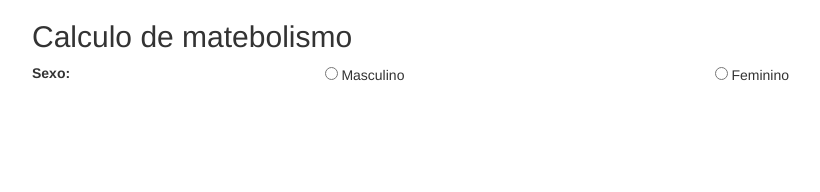
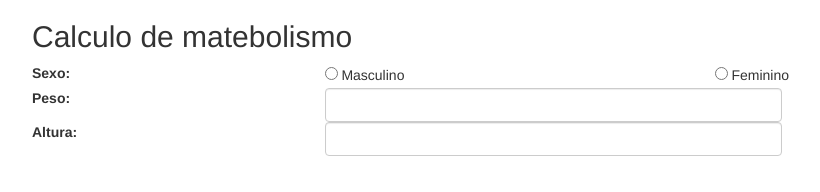
Before and after one commit to MattheusCosta/calcMetabolismo, a website: page www/index.html in a window 1280 px wide. Shown: the whole page, without its empty margins (38-858 px from the left). Drawn offline with Linux system fonts and the light colour scheme.

Commit message:
Label e Input de Peso e Altura Adicionado

```diff
--- a/www/index.html
+++ b/www/index.html
@@ -39,6 +39,28 @@
     </div>
   </div>
 
+  <div class="row">
+    <div class="form-group">
+      <div class="col-xs-3">
+        <label>Peso: </label>
+      </div>
+      <div class="col-xs-5">
+        <input class="form-control" type="number" id="peso">
+      </div>
+    </div>
+  </div>
+
+  <div class="row">
+    <div class="form-group">
+      <div class="col-xs-3">
+        <label>Altura: </label>
+      </div>
+      <div class="col-xs-5">
+        <input class="form-control" type="number" id="altura">
+      </div>
+    </div>
+  </div>
+
   </div>
 </body>
 </html>
```
